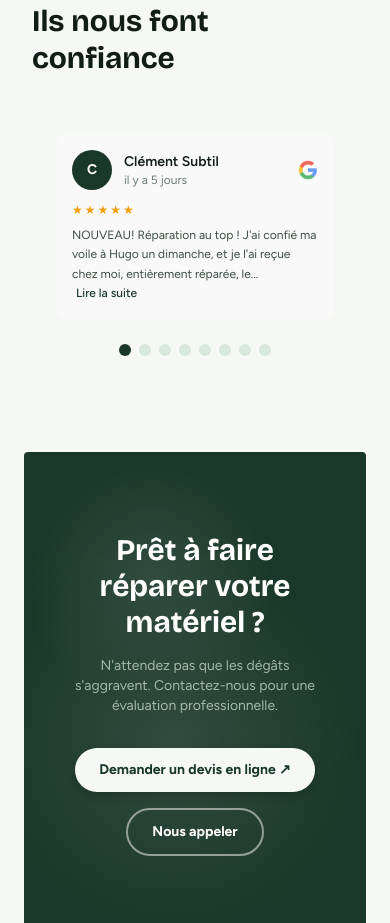
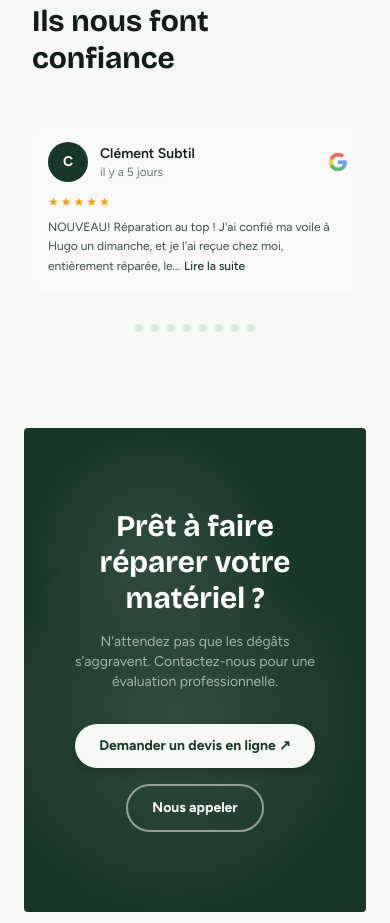
Before and after one commit to clementsbt/Parapente-rescue, a Next.js app: page / in a window 390 px wide. Shown: the part 3000-3923 px from the top of the page. Built offline with nearby package versions, Linux system fonts and the light colour scheme.

Commit message:
Horizontal scroll for mobile reviews

```diff
--- a/src/components/GoogleReviews.tsx
+++ b/src/components/GoogleReviews.tsx
@@ -1,6 +1,6 @@
 "use client";
 
-import { useState, useEffect } from "react";
+import { useState, useEffect, useRef } from "react";
 import Image from "next/image";
 
 interface Review {
@@ -62,46 +62,58 @@ const reviews: Review[] = [
 ];
 
 export default function GoogleReviews() {
-  const [current, setCurrent] = useState(0);
   const [expanded, setExpanded] = useState<{ [key: number]: boolean }>({});
-  const [isMobile, setIsMobile] = useState(false);
-
-  useEffect(() => {
-    const checkMobile = () => setIsMobile(window.innerWidth < 768);
-    checkMobile();
-    window.addEventListener('resize', checkMobile);
-    return () => window.removeEventListener('resize', checkMobile);
-  }, []);
-
-  const reviewsPerSlide = isMobile ? 1 : 3;
-  const totalSlides = Math.ceil(reviews.length / reviewsPerSlide);
-
-  const prev = () => setCurrent((current - 1 + totalSlides) % totalSlides);
-  const next = () => setCurrent((current + 1) % totalSlides);
+  const scrollRef = useRef<HTMLDivElement>(null);
 
   const toggleExpand = (index: number) => {
     setExpanded((prev) => ({ ...prev, [index]: !prev[index] }));
   };
 
   return (
-    <div className="relative max-w-6xl mx-auto px-4 md:px-0">
-      {/* Cards Container */}
-      <div className="overflow-hidden rounded-xl">
+    <div className="max-w-6xl mx-auto">
+      {/* Desktop: Grid */}
+      <div className="hidden md:grid grid-cols-3 gap-4 p-4">
+        {reviews.map((review, index) => (
+          <ReviewCard key={index} review={review} index={index} expanded={expanded} toggleExpand={toggleExpand} />
+        ))}
+      </div>
+
+      {/* Mobile: Horizontal scroll */}
       <div
-          className="flex transition-transform duration-500 ease-in-out"
-          style={{ transform: `translateX(-${current * (100 / reviewsPerSlide)}%)` }}
+        ref={scrollRef}
+        className="md:hidden flex overflow-x-auto snap-x snap-mandatory gap-3 px-4 pb-4 scrollbar-hide"
+        style={{ scrollBehavior: 'smooth' }}
       >
-          {Array.from({ length: totalSlides }).map((_, slideIndex) => (
-            <div key={slideIndex} className="w-full flex-shrink-0">
-              <div className="grid grid-cols-1 md:grid-cols-3 gap-3 md:gap-4 p-2 md:p-4">
-                {reviews
-                  .slice(slideIndex * reviewsPerSlide, slideIndex * reviewsPerSlide + reviewsPerSlide)
-                  .map((review, localIndex) => {
-                    const globalIndex = slideIndex * reviewsPerSlide + localIndex;
-                    const isExpanded = expanded[globalIndex] || false;
+        {reviews.map((review, index) => (
+          <div key={index} className="flex-shrink-0 w-[85vw] snap-center">
+            <ReviewCard review={review} index={index} expanded={expanded} toggleExpand={toggleExpand} />
+          </div>
+        ))}
+      </div>
+
+      {/* Dots - Mobile only */}
+      <div className="md:hidden flex justify-center gap-2 mt-4">
+        {reviews.map((_, index) => (
+          <button
+            key={index}
+            className="w-2 h-2 rounded-full bg-[#D8E8DC] transition-all"
+          />
+        ))}
+      </div>
+    </div>
+  );
+}
+
+function ReviewCard({ review, index, expanded, toggleExpand }: {
+  review: Review;
+  index: number;
+  expanded: { [key: number]: boolean };
+  toggleExpand: (index: number) => void;
+}) {
+  const isExpanded = expanded[index] || false;
 
   return (
-                      <div key={localIndex} className="p-4 md:p-6 rounded-xl" style={{ background: "#F9F9F9" }}>
+    <div className="p-4 md:p-6 rounded-xl" style={{ background: "#F9F9F9" }}>
       {/* Header */}
       <div className="flex items-center justify-between mb-3">
         <div className="flex items-center gap-3">
@@ -129,7 +141,6 @@ export default function GoogleReviews() {
             <span key={i} className="text-xs" style={{ color: "#F59E0B" }}>★</span>
           ))}
         </div>
-
       </div>
 
       {/* Text */}
@@ -138,7 +149,7 @@ export default function GoogleReviews() {
           <>
             {review.text.slice(0, 120)}...
             <button
-                                onClick={() => toggleExpand(globalIndex)}
+              onClick={() => toggleExpand(index)}
               className="ml-1 font-medium hover:underline"
               style={{ color: "#1A3829" }}
             >
@@ -150,7 +161,7 @@ export default function GoogleReviews() {
             {review.text}
             {review.text.length > 120 && (
               <button
-                                  onClick={() => toggleExpand(globalIndex)}
+                onClick={() => toggleExpand(index)}
                 className="ml-1 font-medium hover:underline"
                 style={{ color: "#1A3829" }}
               >
@@ -162,52 +173,4 @@ export default function GoogleReviews() {
       </p>
     </div>
   );
-                  })}
-              </div>
-            </div>
-          ))}
-        </div>
-      </div>
-
-      {/* Navigation Arrows - Hidden on mobile, visible on desktop */}
-      <button
-        onClick={prev}
-        className="hidden md:flex absolute left-0 top-1/2 -translate-y-1/2 -translate-x-1/2 w-10 h-10 rounded-full items-center justify-center shadow-lg hover:scale-110 transition-transform bg-white"
-        style={{ left: "-20px" }}
-      >
-        ←
-      </button>
-      <button
-        onClick={next}
-        className="hidden md:flex absolute right-0 top-1/2 -translate-y-1/2 translate-x-1/2 w-10 h-10 rounded-full items-center justify-center shadow-lg hover:scale-110 transition-transform bg-white"
-        style={{ right: "-20px" }}
-      >
-        →
-      </button>
-
-      {/* Dots - Desktop only */}
-      <div className="hidden md:flex justify-center gap-2 mt-6">
-        {Array.from({ length: totalSlides }).map((_, index) => (
-          <button
-            key={index}
-            onClick={() => setCurrent(index)}
-            className="w-2 h-2 rounded-full transition-all"
-            style={{ background: current === index ? "#1A3829" : "#D8E8DC" }}
-          />
-        ))}
-      </div>
-
-      {/* Mobile Navigation - Swipe hints and dots */}
-      <div className="md:hidden flex justify-center gap-2 mt-4">
-        {reviews.map((_, index) => (
-          <button
-            key={index}
-            onClick={() => setCurrent(index)}
-            className="w-3 h-3 rounded-full transition-all"
-            style={{ background: current === index ? "#1A3829" : "#D8E8DC" }}
-          />
-        ))}
-      </div>
-    </div>
-  );
 }
```
Lines whose indentation alone changed are shown as unchanged.
